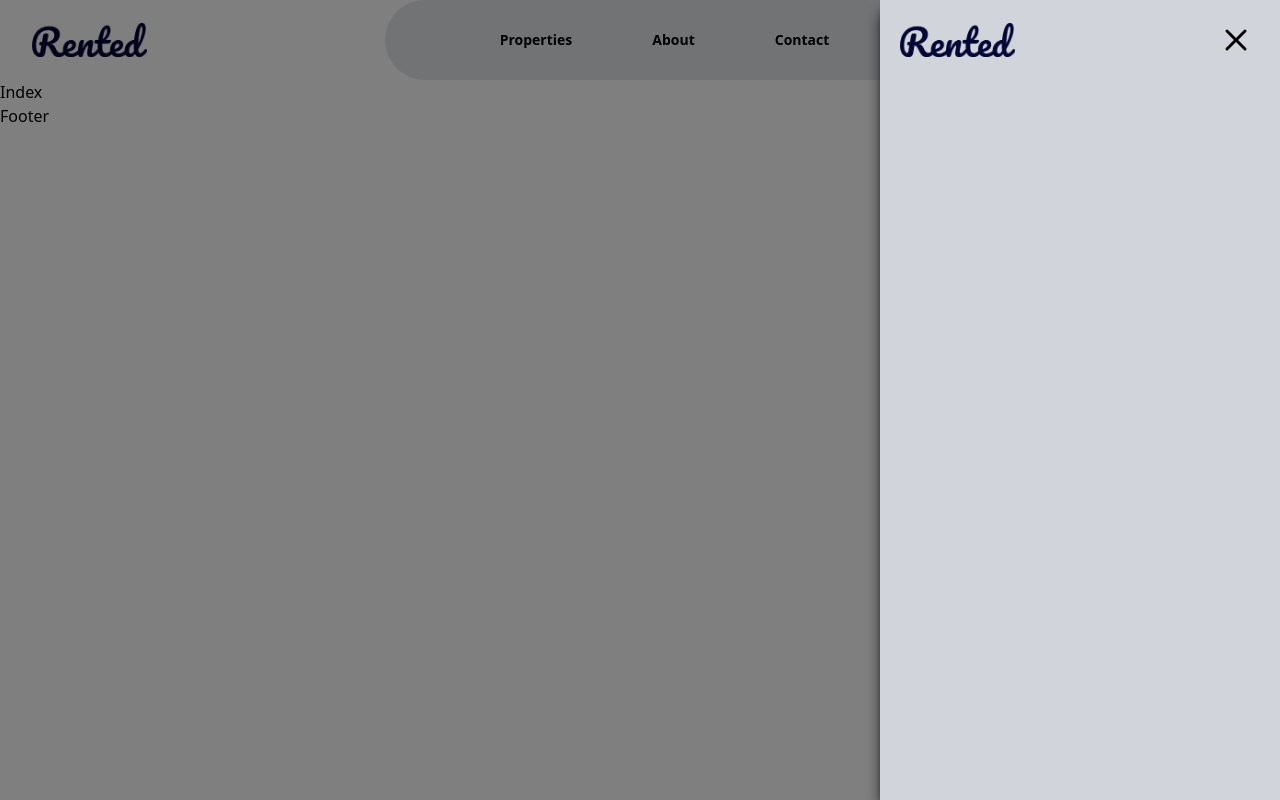
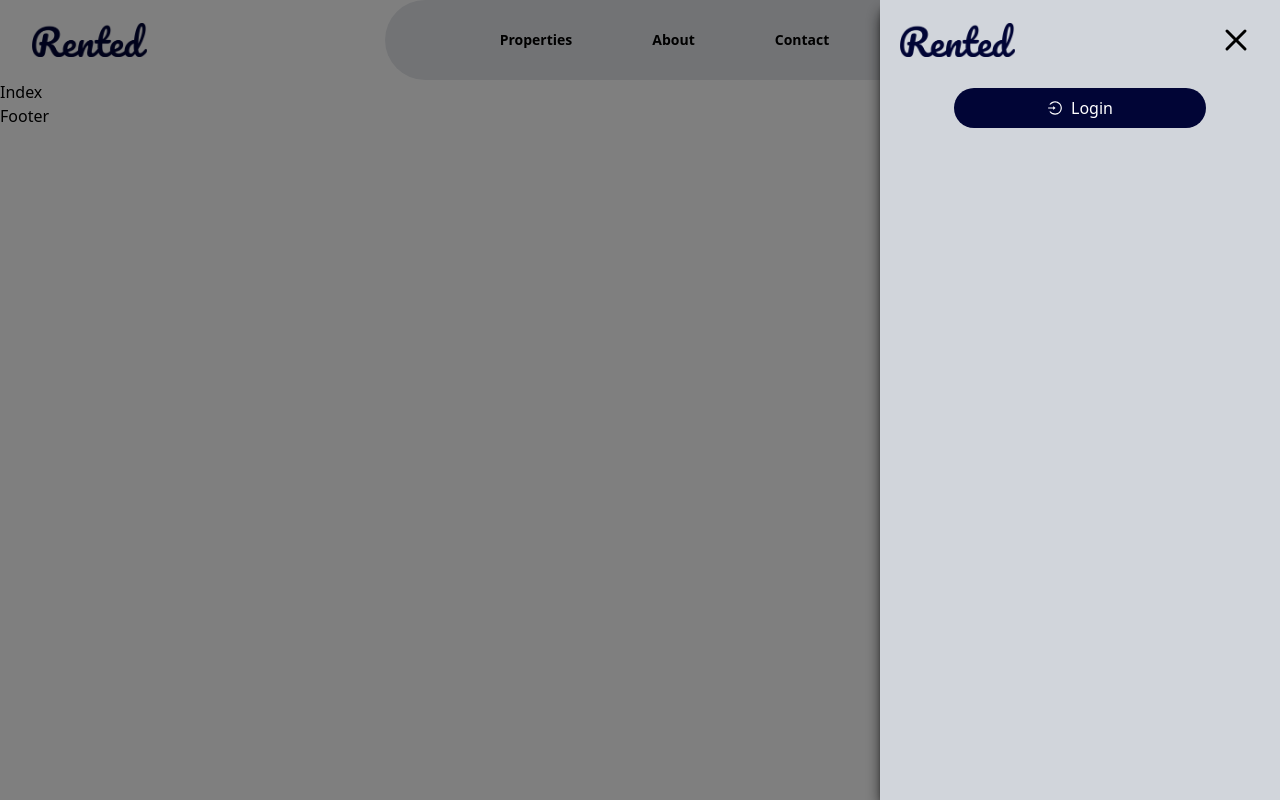
Before and after one commit to xProfanity/rented, a Next.js app: page / in a window 1280 px wide. Built offline with nearby package versions, Linux system fonts and the light colour scheme.

Commit message:
added login button in drawer

```diff
--- a/components/MobileMenu.tsx
+++ b/components/MobileMenu.tsx
@@ -1,6 +1,7 @@
 import { useStateContext } from "@/context/StateContext"
 import Image from "next/image"
 
+import { AiOutlineLogin } from "react-icons/ai"
 import { BsX } from "react-icons/bs"
 
 import { RentedColor } from "@/assets"
@@ -8,6 +9,7 @@ import { RentedColor } from "@/assets"
 export default function MobileMenu() {
     const {navOpen, handleNavOpen}: any = useStateContext()
 
+    const user = null
 
   return (
     <div className="fixed h-screen w-full top-0">
@@ -24,6 +26,17 @@ export default function MobileMenu() {
                     <BsX className="h-12 w-12" />
                 </button>
             </div>
+
+            <div className="mt-2 w-[90%] mx-auto flex flex-col">
+                {user ? (
+                    <p>User</p>
+                ) : (
+                    <button className="w-[70%] mx-auto flex flex-row justify-center items-center gap-2 bg-[#010536] h-10 text-white rounded-full">
+                        <AiOutlineLogin />
+                        <p>Login</p>
+                    </button>
+                )}
+            </div>
         </div>
     </div>
   )
```
